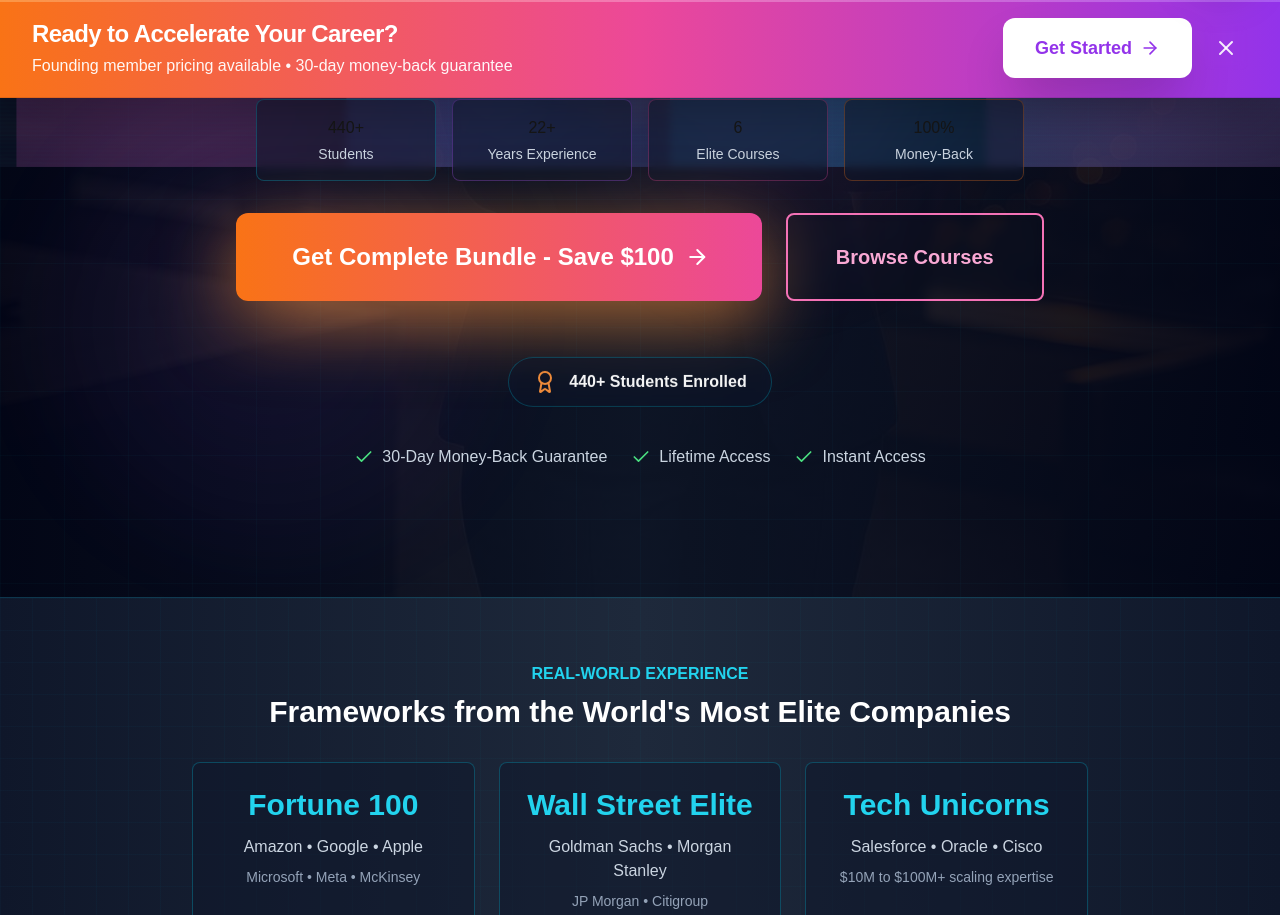
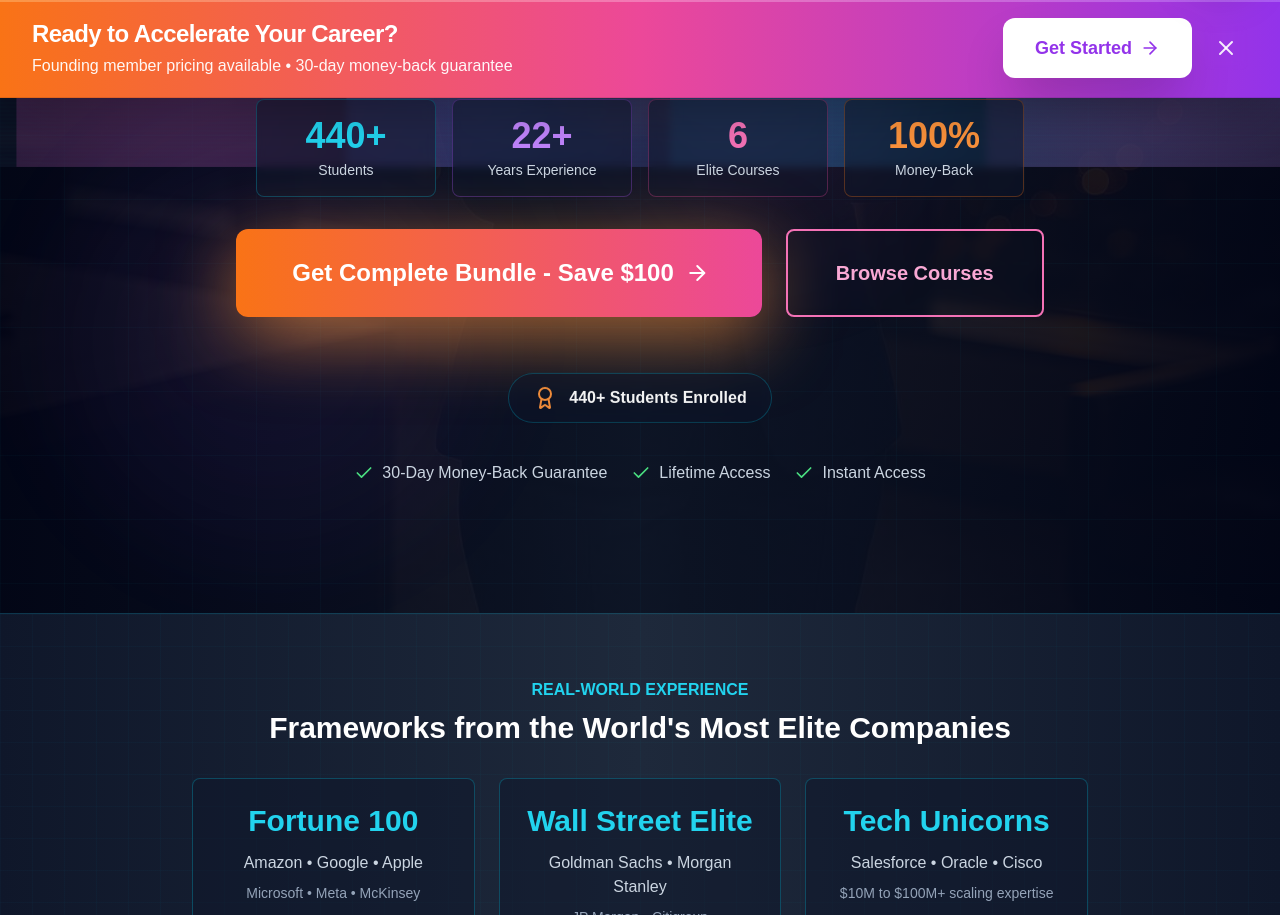
Before and after one commit to boxingthebest/million-dollar-blueprint-nextjs, a Next.js app: page / in a window 1280 px wide. Shown: the part 802-1717 px from the top of the page. Built offline with nearby package versions, Linux system fonts and the light colour scheme.

Commit message:
Fix: Add className prop to AnimatedCounter component

```diff
--- a/components/AnimatedCounter.tsx
+++ b/components/AnimatedCounter.tsx
@@ -8,6 +8,7 @@ interface AnimatedCounterProps {
   suffix?: string
   prefix?: string
   decimals?: number
+  className?: string
 }
 
 export default function AnimatedCounter({
@@ -15,7 +16,8 @@ export default function AnimatedCounter({
   duration = 2000,
   suffix = "",
   prefix = "",
-  decimals = 0
+  decimals = 0,
+  className = ""
 }: AnimatedCounterProps) {
   const [count, setCount] = useState(0)
   const [hasAnimated, setHasAnimated] = useState(false)
@@ -70,7 +72,7 @@ export default function AnimatedCounter({
     : count.toLocaleString()
 
   return (
-    <span ref={counterRef} className="tabular-nums">
+    <span ref={counterRef} className={`tabular-nums ${className}`}>
       {prefix}{formattedCount}{suffix}
     </span>
   )
```
